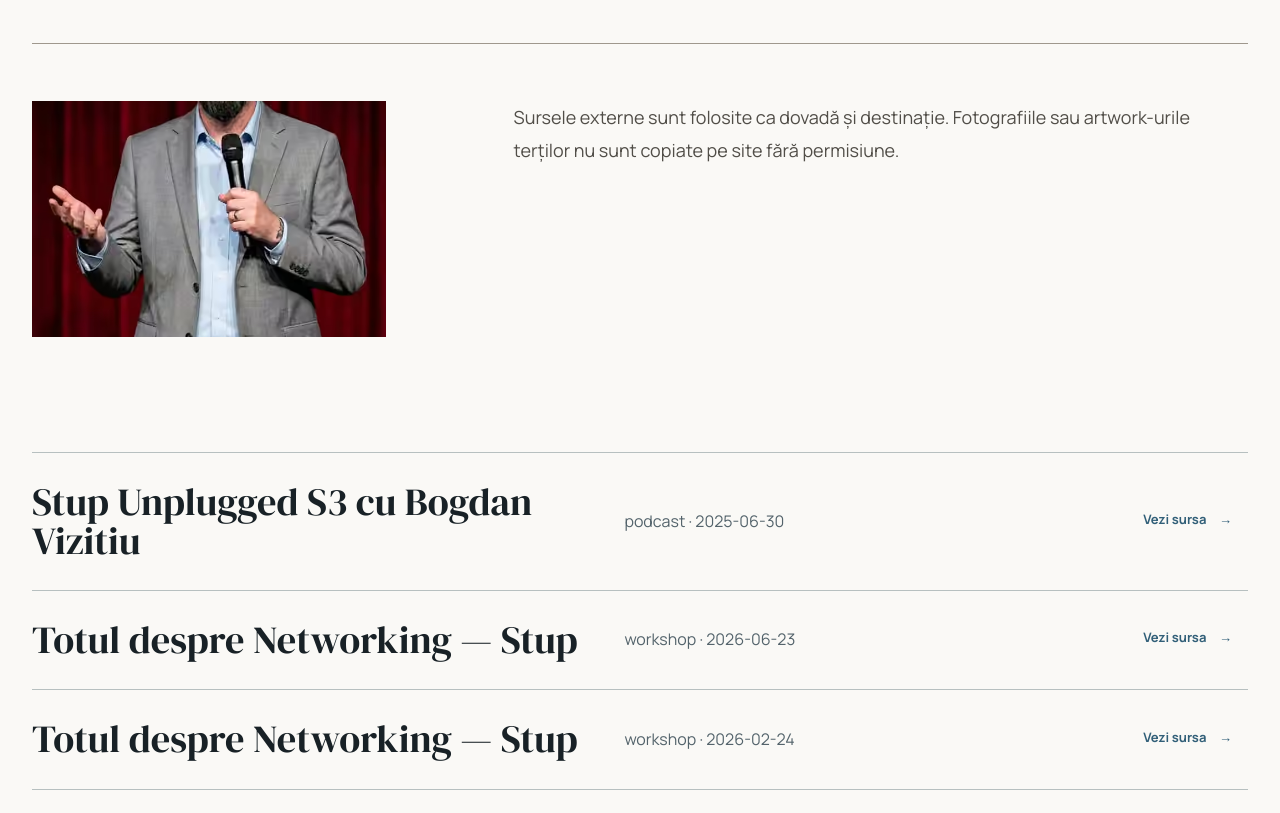
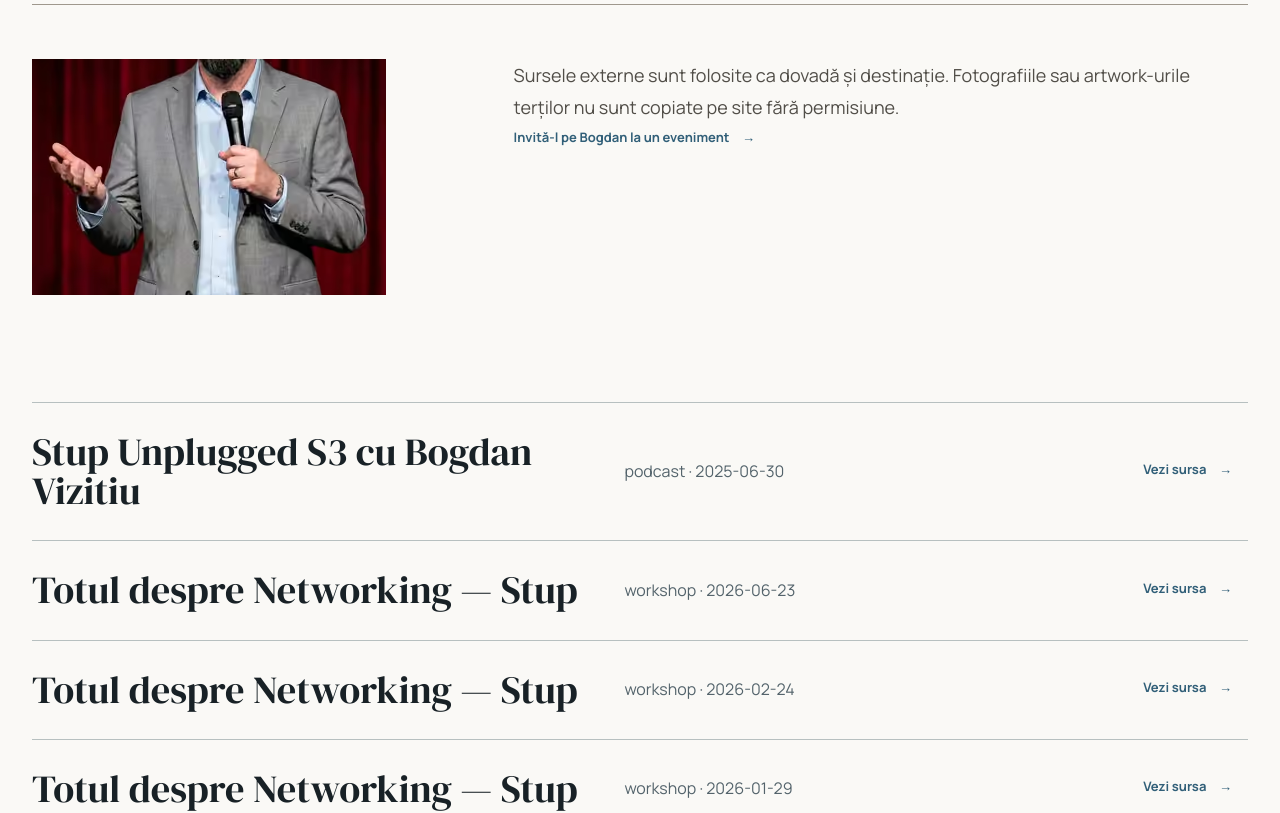
Before and after one commit to ivanovroxana1988-arch/bogdanvizitiu, a Next.js app: page /media in a window 1280 px wide. Shown: the part 420-1233 px from the top of the page. Built offline with nearby package versions, Linux system fonts and the light colour scheme.

Commit message:
Tighten media preview conversion path

```diff
--- a/app/_views/media/page.tsx
+++ b/app/_views/media/page.tsx
@@ -5,6 +5,7 @@ import { EditorialImage } from '@/components/portrait'
 import { getMediaAppearances } from '@/lib/data'
 import servicePages from '@/content/service-pages.json'
 import { getLocale } from '@/lib/i18n'
+import { localizePath } from '@/lib/routes'
 import { buildPageMetadata } from '@/lib/seo'
 
 const isProduction = process.env.VERCEL_ENV === 'production'
@@ -29,11 +30,12 @@ export default function Media({ searchParams }: { searchParams?: { lang?: string
   const locale = getLocale(searchParams?.lang)
   const copy = servicePages[locale].media
   const appearances = getMediaAppearances()
+  const contactHref = `${localizePath('/contact', locale)}?source=media`
 
   return (
-    <>
+    <div className="conversion-page media-conversion-page">
       <PageHero eyebrow={copy.eyebrow} title={copy.title} intro={copy.intro} />
-      <section className="shell content-grid">
+      <section className="shell content-grid conversion-content-section">
         <EditorialImage asset="speaking" kind="event" locale={locale} />
         <div className="prose">
           <p>
@@ -41,9 +43,12 @@ export default function Media({ searchParams }: { searchParams?: { lang?: string
               ? 'Sursele externe sunt folosite ca dovadă și destinație. Fotografiile sau artwork-urile terților nu sunt copiate pe site fără permisiune.'
               : 'External sources are used as evidence and destinations. Third-party photography or artwork is not copied onto the site without permission.'}
           </p>
+          <ArrowLink href={contactHref}>
+            {locale === 'ro' ? 'Invită-l pe Bogdan la un eveniment' : 'Invite Bogdan to an event'}
+          </ArrowLink>
         </div>
       </section>
-      <section className="programs shell">
+      <section className="programs shell conversion-content-section">
         {appearances.map((item) => (
           <article className="program-row" key={item.id}>
             <h3>{item.title}</h3>
@@ -61,10 +66,10 @@ export default function Media({ searchParams }: { searchParams?: { lang?: string
         <div className="shell final-grid">
           <h2>{copy.ctaTitle}</h2>
           <div>
-            <ArrowLink href="/contact">{copy.cta}</ArrowLink>
+            <ArrowLink href={contactHref}>{copy.cta}</ArrowLink>
           </div>
         </div>
       </section>
-    </>
+    </div>
   )
 }
```
